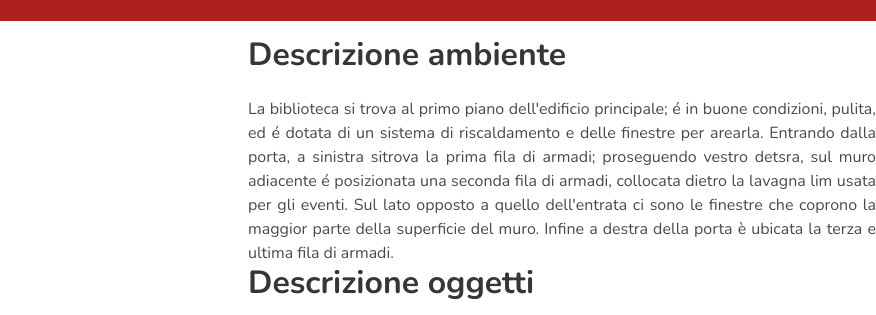
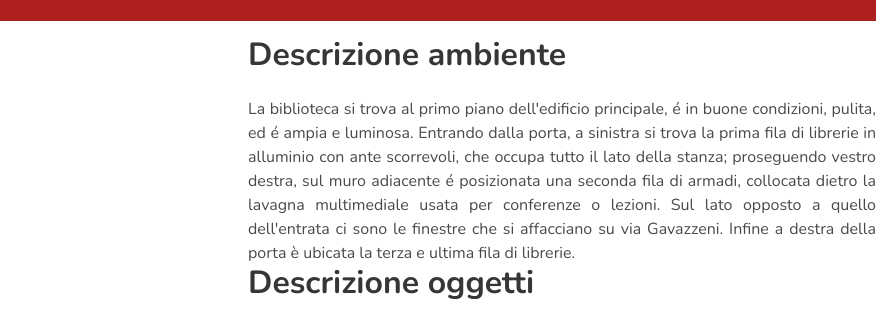
Before and after one commit to lorenzobotti/archivi, a website: page biblioteca/index.html in a window 1280 px wide. Shown: the part 119-434 px from the top of the page, 404-1280 px from the left. Drawn offline with nearby package versions, Linux system fonts and the light colour scheme.

Commit message:
Corretta descrizione biblioteca

```diff
--- a/biblioteca/index.html
+++ b/biblioteca/index.html
@@ -44,12 +44,14 @@
       <div class="column">
         <div class="content" style="text-align: justify">
           <h2 class="title">Descrizione ambiente</h2>
-          <p style="text-align:justify">La biblioteca si trova al primo piano dell'edificio principale; é in buone condizioni, pulita, ed é
-  dotata di un sistema di riscaldamento e delle finestre per arearla. Entrando dalla porta, a sinistra
-  sitrova la prima fila di armadi; proseguendo vestro detsra, sul muro adiacente é posizionata una seconda
-  fila di armadi, collocata dietro la lavagna lim usata per gli eventi. Sul lato opposto a quello dell'entrata ci sono le
-  finestre che coprono la maggior parte della superficie del muro. Infine a destra della porta è ubicata la terza e ultima fila di armadi.</p>
-      		<h2 class="title">Descrizione oggetti</h2>
+          <p style="text-align:justify">La biblioteca si trova al primo piano dell'edificio principale, é in buone condizioni, pulita,
+            ed é ampia e luminosa. Entrando dalla porta, a sinistra
+  si trova la prima fila di librerie in alluminio con ante scorrevoli, che occupa tutto il lato della stanza; proseguendo vestro destra,
+            sul muro adiacente é posizionata una seconda
+  fila di armadi, collocata dietro la lavagna multimediale usata per conferenze o lezioni. Sul lato opposto a quello dell'entrata ci sono le
+  finestre che si affacciano su via Gavazzeni. Infine a destra della porta è ubicata la terza e ultima fila di librerie.</p>
+
+          <h2 class="title">Descrizione oggetti</h2>
           <p style="text-align:justify">Nel primo armadio entrando sulla sinistra sono riposti vari testi pubblicati negli
           anni '30. Accanto a questi si trovano anche riviste recenti pubblicate nel 2018. Nel secondo e nel terzo armadio
           sono presenti collane di argomento letterario e storico appartenenti al periodo dal 1900 al 2000.
```
